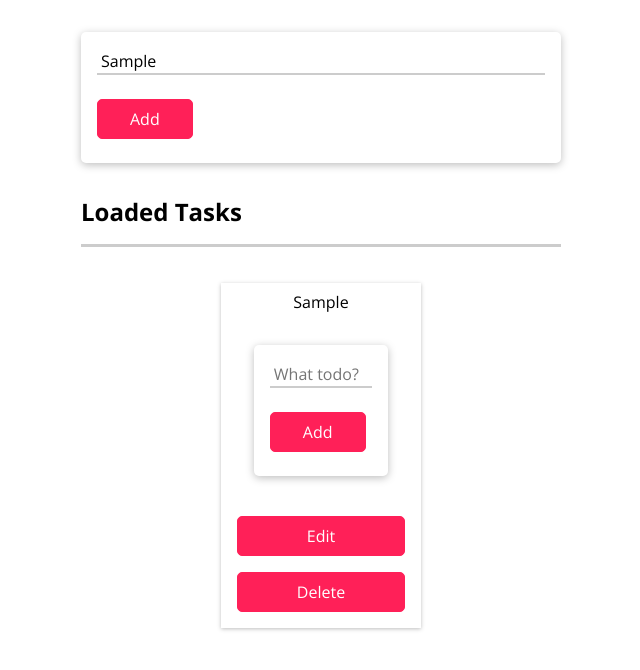
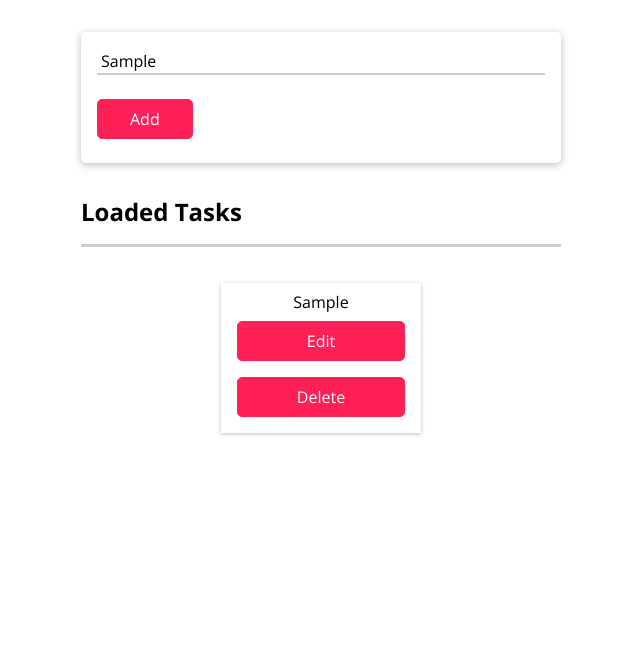
Before and after one commit to Vasstin/react-todo, a React (Create React App) app: page / in a window 1280 px wide. Both pictures are taken after typing "Sample" into the empty fields and a click on the button "Add". Shown: the top 670 px of the page, without its empty margins (319-959 px from the left). Built offline with nearby package versions, Linux system fonts and the light colour scheme.

Commit message:
editHandler first step, just hide task

```diff
--- a/package.json
+++ b/package.json
@@ -5,7 +5,8 @@
   "dependencies": {
     "react": "^16.8.6",
     "react-dom": "^16.8.6",
-    "react-scripts": "3.0.1"
+    "react-scripts": "3.0.1",
+    "uuid": "^8.3.2"
   },
   "scripts": {
     "start": "react-scripts start",
--- a/src/components/Todo/Form.css
+++ b/src/components/Todo/Form.css
@@ -0,0 +1,5 @@
+.form {
+  width: 30rem;
+  margin: 2rem auto;
+  width: 200px;
+}
--- a/src/components/Todo/Form.js
+++ b/src/components/Todo/Form.js
@@ -1,4 +1,4 @@
-import React, { useState } from 'react';
+import React from 'react';
 
 import './Form.css';
 import Card from '../UI/Card';
@@ -10,7 +10,7 @@ const Form = React.memo(props => {
   };
 
   return (
-    <section className="ingredient-form">
+    <section className="form">
       <Card>
         <form onSubmit={submitHandler}>
           <div className="form-control">
--- /dev/null
+++ b/src/components/Todo/Item.css
@@ -0,0 +1,11 @@
+.ingredient-list li {
+  width: 200px;
+  margin: 1rem 0;
+  padding: 0.5rem 1rem;
+  box-shadow: 0 1px 4px rgba(0, 0, 0, 0.26);
+  display: flex;
+  text-align: center;
+  justify-content: space-between;
+  flex-direction: column;
+  box-sizing: border-box;
+}
--- /dev/null
+++ b/src/components/Todo/Item.js
@@ -0,0 +1,14 @@
+import React, {useState} from "react";
+
+import './Item.css'
+const Item = props => {
+
+  return (
+    <li >
+      <span>{props.title}</span>
+      {props.children}
+    </li>
+  )
+};
+
+export default Item;
--- a/src/components/Todo/Todo.js
+++ b/src/components/Todo/Todo.js
@@ -1,4 +1,5 @@
 import React, { useState } from 'react';
+import { v4 as uuidv4 } from 'uuid';
 
 import TodoForm from './TodoForm';
 import TodoList from './TodoList'
@@ -8,7 +9,7 @@ function Todo() {
   const [task, setTask] = useState([]);
 
   const addTaskHandler = task => {
-    setTask(prevTask => [...prevTask, {id: Math.random().toString(), ...task}])
+    setTask(prevTask => [...prevTask, {id: uuidv4(), ...task}])
   }
 
   const removeTaskHandler = id => {
@@ -23,7 +24,7 @@ function Todo() {
     <div className="App">
       <TodoForm onAddTask = {addTaskHandler} />
       <section>
-       <TodoList task = {task} onRemoveTask = {removeTaskHandler}/* onEditTask = {editTaskHandler}*/ />
+       <TodoList task = {task} onRemoveTask = {removeTaskHandler} />
       </section>
     </div>
   );
--- a/src/components/Todo/TodoForm.css
+++ b/src/components/Todo/TodoForm.css
@@ -1,4 +1,4 @@
-.ingredient-form {
+.todo-form {
   width: 30rem;
   margin: 2rem auto;
   max-width: 80%;
@@ -23,7 +23,7 @@
   border-bottom-color: #ff2058;
 }
 
-.ingredient-form__actions {
+.todo-form__actions {
   display: flex;
   justify-content: space-between;
   align-items: center;
--- a/src/components/Todo/TodoForm.js
+++ b/src/components/Todo/TodoForm.js
@@ -12,7 +12,7 @@ const TodoForm = React.memo(props => {
   };
 
   return (
-    <section className="ingredient-form">
+    <section className="todo-form">
       <Card>
         <form onSubmit={submitHandler}>
           <div className="form-control">
--- /dev/null
+++ b/src/components/Todo/TodoItem.css
@@ -0,0 +1,11 @@
+.ingredient-list li {
+  width: 200px;
+  margin: 1rem 0;
+  padding: 0.5rem 1rem;
+  box-shadow: 0 1px 4px rgba(0, 0, 0, 0.26);
+  display: flex;
+  text-align: center;
+  justify-content: space-between;
+  flex-direction: column;
+  box-sizing: border-box;
+}
--- /dev/null
+++ b/src/components/Todo/TodoItem.js
@@ -0,0 +1,41 @@
+import React, { useState } from 'react';
+
+import './TodoItem.css';
+import Form from './Form';
+import Item from './Item';
+
+const TodoItem = props => {
+
+  const [ editState, setEditState ] = useState(false)
+
+  const editTaskHandler = () => {
+    setEditState(true)
+  }
+
+  let form = null
+  let li = (
+    <Item
+    title = {props.title}
+    onRemoveTask = {props.onRemoveTask}
+    id = {props.id}
+  ><button onClick = {editTaskHandler}>Edit</button>
+    <button onClick = {props.onRemoveTask.bind(this, props.id)}>Delete</button></Item>
+  )
+
+
+  if(editState) {
+    form = <Form />
+    li = null
+  }
+
+
+  return (
+    <div>
+      {form}
+      {li}
+    </div>
+
+  )
+};
+
+export default TodoItem;
--- a/src/components/Todo/TodoList.js
+++ b/src/components/Todo/TodoList.js
@@ -1,24 +1,22 @@
-import React from 'react';
+import React, { useState } from 'react';
 
 import './TodoList.css';
-import Form from './Form';
+import TodoItem from './TodoItem';
 
 const TodoList = props => {
-  const editTaskHandler = (id) => {
 
-  }
 
   return (
     <section className="ingredient-list">
       <h2>Loaded Tasks</h2>
       <ul>
         {props.task.map(ig => (
-          <li key={ig.id} >
-            <span>{ig.title}</span>
-            <Form />
-            <button onClick = {editTaskHandler()}>Edit</button>
-            <button onClick = {props.onRemoveTask.bind(this, ig.id)}>Delete</button>
-          </li>
+         <TodoItem
+            key = {ig.id}
+            title = {ig.title}
+            onRemoveTask = {props.onRemoveTask}
+            id = {ig.id}
+         />
         ))}
       </ul>
 
```
Also changed, not shown: 1 other file (tests, documents, lock files or other folders).
